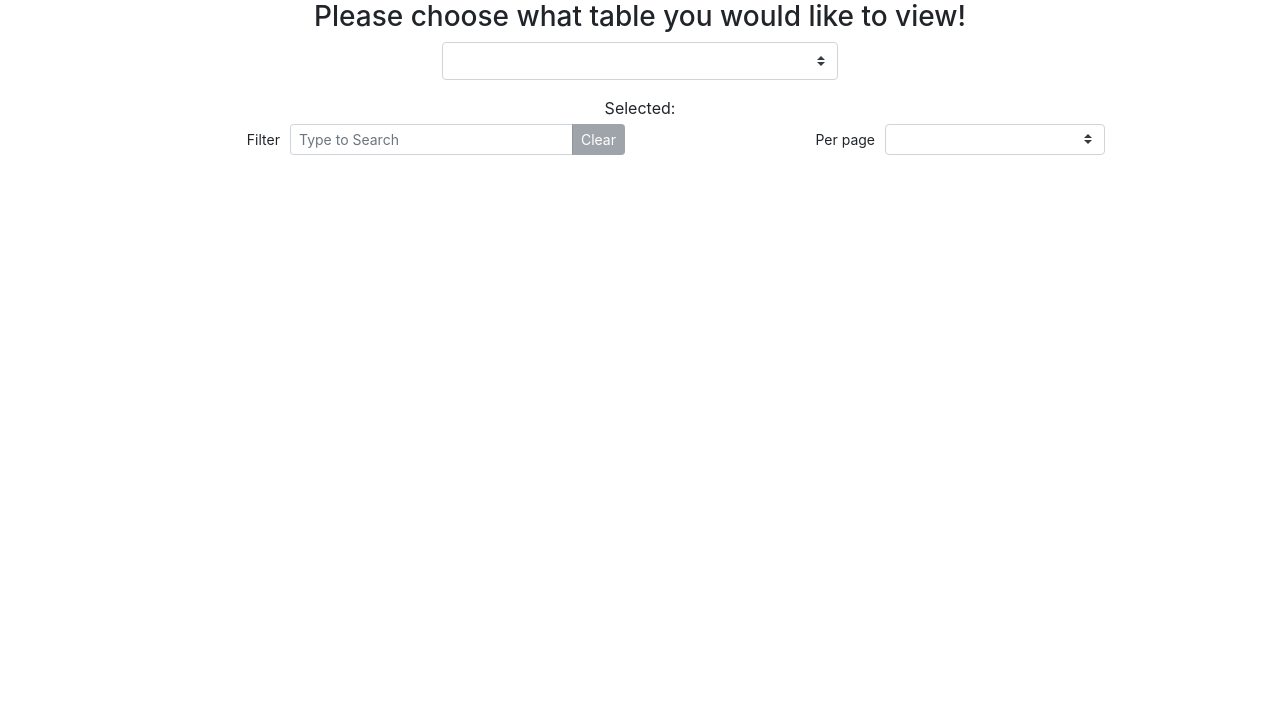
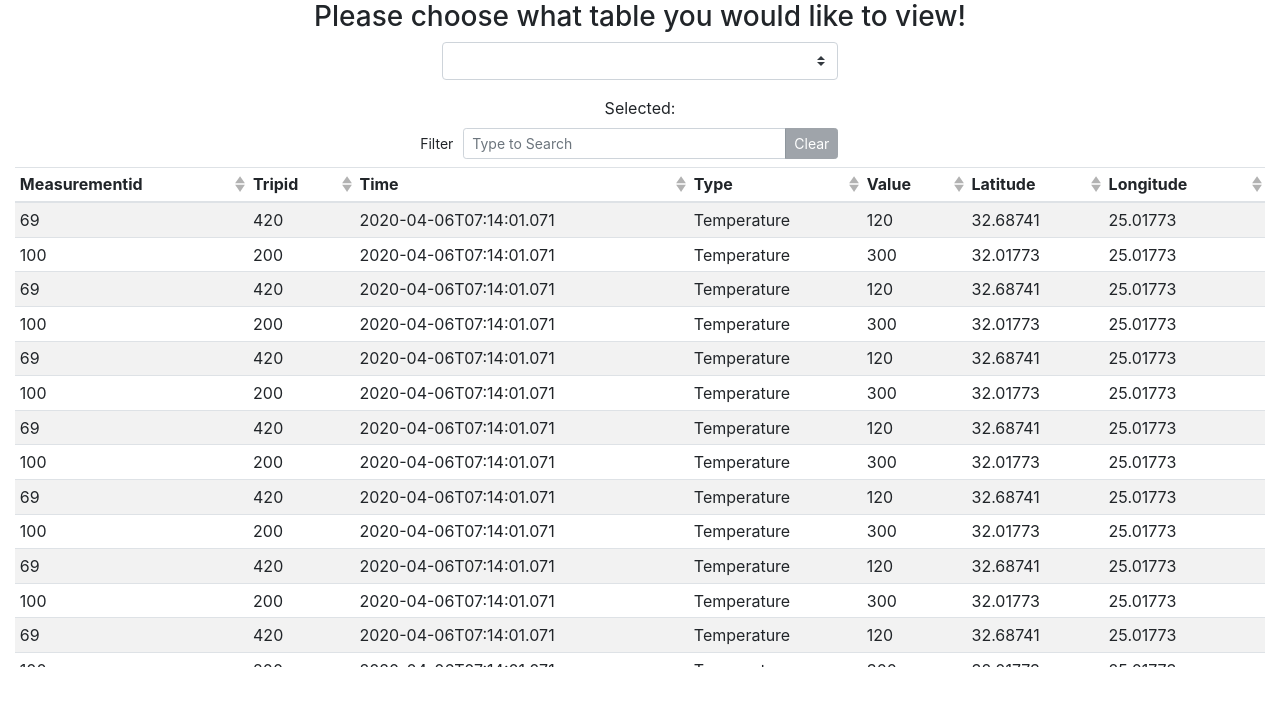
Before and after one commit to alexfc97/framework, a Vue app in the folder frontend/: page / in a window 1280 px wide. Shown: the top 706 px of the page. Built offline with nearby package versions, Linux system fonts and the light colour scheme; no server answers; what laravel-vue-datatable would draw is missing.

Commit message:
added table functionality to the table

```diff
--- a/frontend/src/components/MainPage.vue
+++ b/frontend/src/components/MainPage.vue
@@ -1,16 +1,18 @@
 <template>
     <div id="main">
         <SelectTable class="select" v-on:childToParent="onTableClick"/>
-        <Tables class="tables" :table="tablePicked" />
+        <!-- <Tables class="tables" :table="tablePicked" /> -->
+        <TablesTesting/>
     </div>
 </template>
 
 <script>
-    import Tables from "./Tables";
+    //import Tables from "./Tables";
     import SelectTable from "./SelectTable";
+    import TablesTesting from "./TablesTesting";
 
     export default {
-        name: "main",
+        name: "mainPage",
         data() {
             return {
                 tablePicked: '',
@@ -18,7 +20,7 @@
         },
         components: {
             SelectTable,
-            Tables
+            TablesTesting
         },
         methods: {
             onTableClick (value) {
--- a/frontend/src/components/Tables.vue
+++ b/frontend/src/components/Tables.vue
@@ -49,17 +49,15 @@
                 <h1>
                     {{table}}
                 </h1>
-                <b-table align="center" sticky-header="500px" bordered small striped hover :items="tripData" :fields="fields">
+                <b-table align="center" sticky-header="500px" bordered small striped hover :items="tripDataTest" :fields="measurementfields">
                 </b-table>
             </b-container>
         </div>
     </div>
 </template>
 
-
 <script>
     import axios from 'axios';
-
 
     const measurementURL = 'http://localhost:8081/measurements/api/measurements';
     // const sensorURL = 'http://localhost:8081/sensors/api/sensors';
@@ -72,6 +70,25 @@
         data() {
             return {
                 tripData: [],
+                tripDataTest: [
+                    {
+                    "measurementid":69,
+                    "tripid":420,
+                    "time":"2020-04-06T07:14:01.071",
+                    "type":"Temperature",
+                    "value": 120,
+                    "latitude":32.68741,
+                    "longitude":25.01773
+                },
+                    {
+                    "measurementid":100,
+                    "tripid":200,
+                    "time":"2020-04-06T07:14:01.071",
+                    "type":"Temperature",
+                    "value": 300,
+                    "latitude":32.01773,
+                    "longitude":25.01773
+                    }],
                 measurementfields: [
                     {
                         key:'measurementid',
--- /dev/null
+++ b/frontend/src/components/TablesTesting.vue
@@ -0,0 +1,227 @@
+<template>
+    <b-container fluid>
+        <!-- User Interface controls -->
+        <b-row>
+            <b-col class="col-5 offset-3 mt-2">
+                <b-form-group
+                        label="Filter"
+                        label-cols-sm="3"
+                        label-align-sm="right"
+                        label-size="sm"
+                        label-for="filterInput"
+                        class="mb-0"
+                >
+                    <b-input-group size="sm">
+                        <b-form-input
+                                v-model="filter"
+                                type="search"
+                                id="filterInput"
+                                placeholder="Type to Search"
+                        ></b-form-input>
+                        <b-input-group-append>
+                            <b-button :disabled="!filter" @click="filter = ''">Clear</b-button>
+                        </b-input-group-append>
+                    </b-input-group>
+                </b-form-group>
+            </b-col>
+        </b-row>
+
+        <!-- Main table element -->
+        <b-table
+                small
+                striped
+                hover
+                sticky-header="500px"
+                :items="items"
+                :fields="fields"
+                :filter="filter"
+                class="mt-2"
+        >
+        </b-table>
+    </b-container>
+</template>
+
+<script>
+    import axios from 'axios';
+
+    const measurementURL = 'http://localhost:8081/measurements/api/measurements';
+    // const sensorURL = 'http://localhost:8081/sensors/api/sensors';
+
+    export default {
+        name: "Tables",
+        props:{
+            table: String
+        },
+        data() {
+            return {
+                items: [
+                {
+                    "measurementid":69,
+                    "tripid":420,
+                    "time":"2020-04-06T07:14:01.071",
+                    "type":"Temperature",
+                    "value": 120,
+                    "latitude":32.68741,
+                    "longitude":25.01773
+                },
+                {
+                    "measurementid":100,
+                    "tripid":200,
+                    "time":"2020-04-06T07:14:01.071",
+                    "type":"Temperature",
+                    "value": 300,
+                    "latitude":32.01773,
+                    "longitude":25.01773
+            },{
+                    "measurementid":69,
+                    "tripid":420,
+                    "time":"2020-04-06T07:14:01.071",
+                    "type":"Temperature",
+                    "value": 120,
+                    "latitude":32.68741,
+                    "longitude":25.01773
+                },
+                {
+                    "measurementid":100,
+                    "tripid":200,
+                    "time":"2020-04-06T07:14:01.071",
+                    "type":"Temperature",
+                    "value": 300,
+                    "latitude":32.01773,
+                    "longitude":25.01773
+                },{
+                    "measurementid":69,
+                    "tripid":420,
+                    "time":"2020-04-06T07:14:01.071",
+                    "type":"Temperature",
+                    "value": 120,
+                    "latitude":32.68741,
+                    "longitude":25.01773
+                },
+                {
+                    "measurementid":100,
+                    "tripid":200,
+                    "time":"2020-04-06T07:14:01.071",
+                    "type":"Temperature",
+                    "value": 300,
+                    "latitude":32.01773,
+                    "longitude":25.01773
+                },{
+                    "measurementid":69,
+                    "tripid":420,
+                    "time":"2020-04-06T07:14:01.071",
+                    "type":"Temperature",
+                    "value": 120,
+                    "latitude":32.68741,
+                    "longitude":25.01773
+                },
+                {
+                    "measurementid":100,
+                    "tripid":200,
+                    "time":"2020-04-06T07:14:01.071",
+                    "type":"Temperature",
+                    "value": 300,
+                    "latitude":32.01773,
+                    "longitude":25.01773
+                },{
+                    "measurementid":69,
+                    "tripid":420,
+                    "time":"2020-04-06T07:14:01.071",
+                    "type":"Temperature",
+                    "value": 120,
+                    "latitude":32.68741,
+                    "longitude":25.01773
+                },
+                {
+                    "measurementid":100,
+                    "tripid":200,
+                    "time":"2020-04-06T07:14:01.071",
+                    "type":"Temperature",
+                    "value": 300,
+                    "latitude":32.01773,
+                    "longitude":25.01773
+                },{
+                    "measurementid":69,
+                    "tripid":420,
+                    "time":"2020-04-06T07:14:01.071",
+                    "type":"Temperature",
+                    "value": 120,
+                    "latitude":32.68741,
+                    "longitude":25.01773
+                },
+                {
+                    "measurementid":100,
+                    "tripid":200,
+                    "time":"2020-04-06T07:14:01.071",
+                    "type":"Temperature",
+                    "value": 300,
+                    "latitude":32.01773,
+                    "longitude":25.01773
+                },{
+                    "measurementid":69,
+                    "tripid":420,
+                    "time":"2020-04-06T07:14:01.071",
+                    "type":"Temperature",
+                    "value": 120,
+                    "latitude":32.68741,
+                    "longitude":25.01773
+                },
+                {
+                    "measurementid":100,
+                    "tripid":200,
+                    "time":"2020-04-06T07:14:01.071",
+                    "type":"Temperature",
+                    "value": 300,
+                    "latitude":32.01773,
+                    "longitude":25.01773
+                },{
+                    "measurementid":69,
+                    "tripid":420,
+                    "time":"2020-04-06T07:14:01.071",
+                    "type":"Temperature",
+                    "value": 120,
+                    "latitude":32.68741,
+                    "longitude":25.01773
+                    }],
+                fields: [
+                    {
+                        key:'measurementid',
+                        sortable:true
+                    },{
+                        key: 'tripid',
+                        sortable:true
+                    },{
+                        key: 'time',
+                        sortable:true
+                    },{
+                        key: 'type',
+                        sortable:true
+                    },{
+                        key: 'value',
+                        sortable:true
+                    },{
+                        key: 'latitude',
+                        sortable:true
+                    },{
+                        key: 'longitude',
+                        sortable:true
+                    }],
+                filter: null,
+                filterOn: []
+            }
+        },
+        async created() {
+            try {
+                const res = await axios.get(measurementURL);
+                this.tripData = res.data;
+                console.log(res);
+            } catch (e) {
+                console.error(e)
+            }
+        }
+    }
+</script>
+
+<style scoped>
+
+</style>
```
